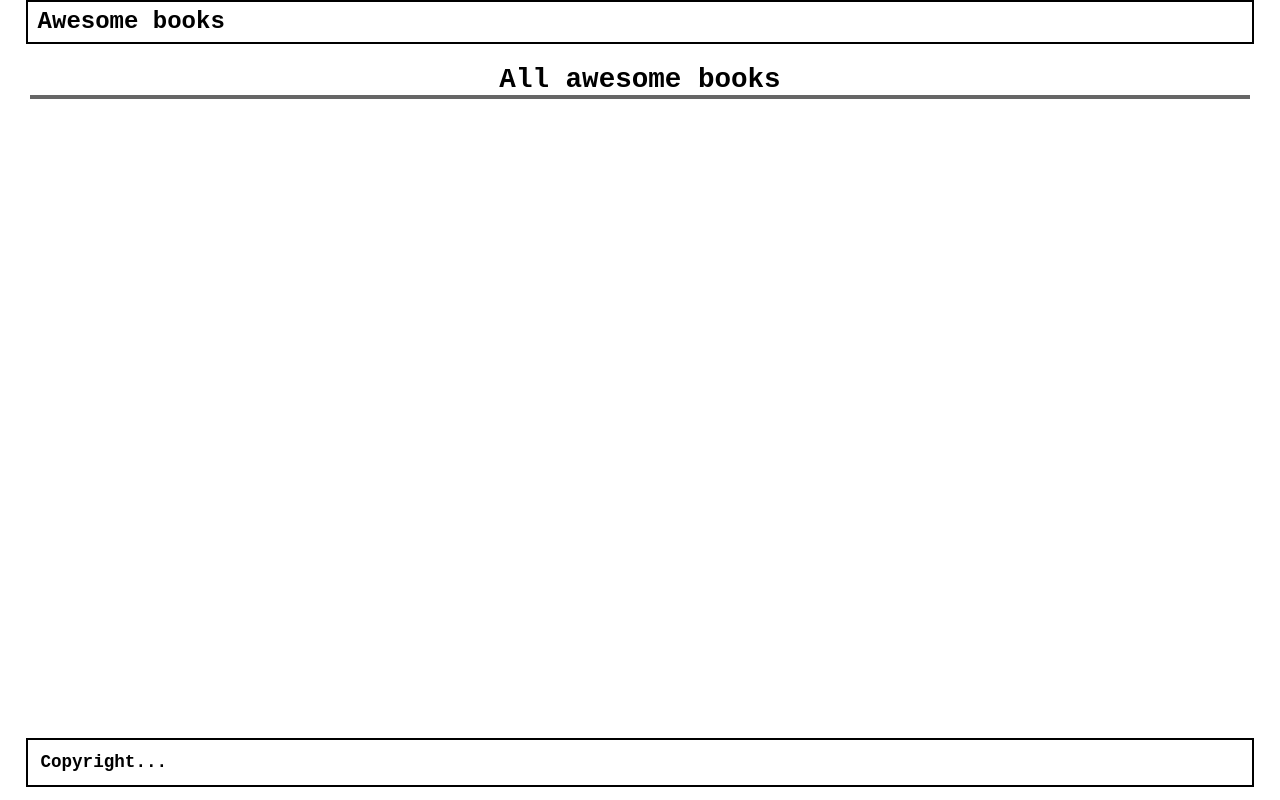
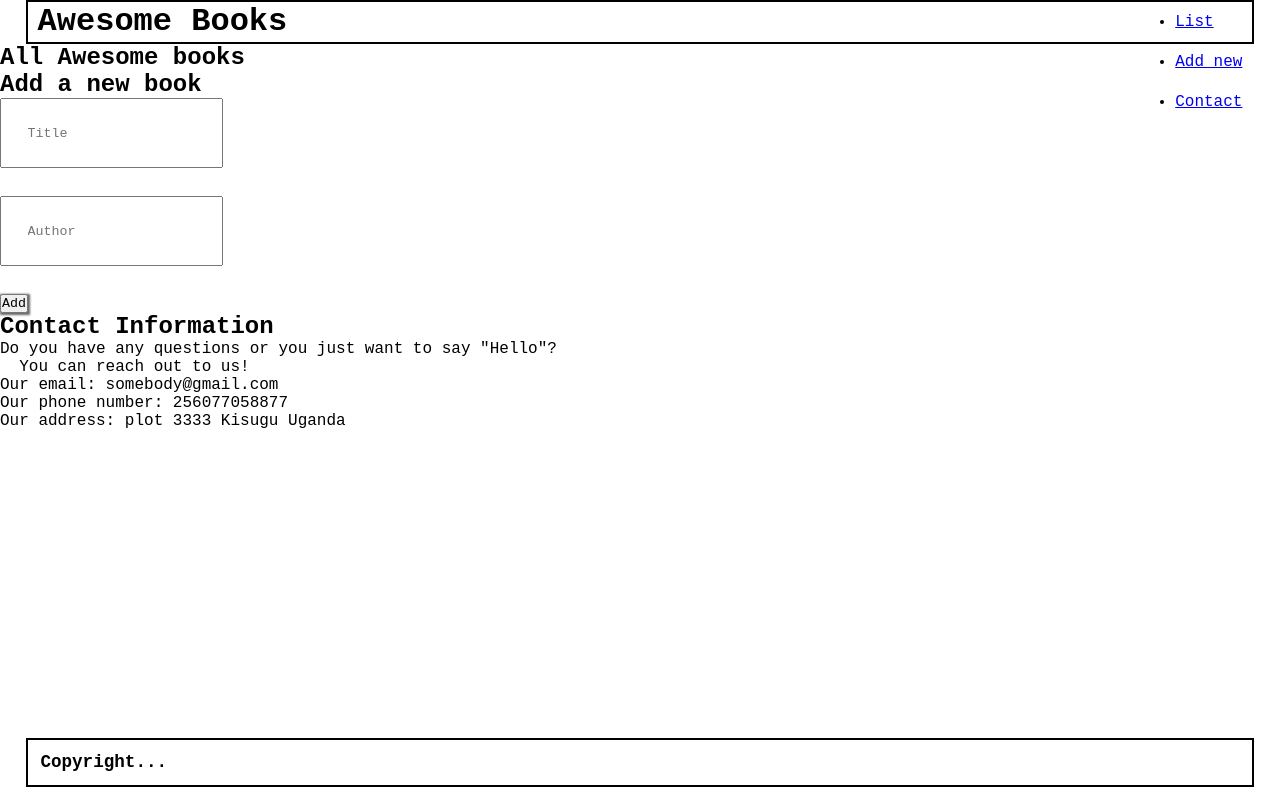
Before and after one commit to nedith/awesome-books-ES6, a website: page index.html in a window 1280 px wide. Drawn offline with Linux system fonts and the light colour scheme.

Commit message:
Modify index.html

```diff
--- a/index.html
+++ b/index.html
@@ -9,50 +9,47 @@
   </head>
 
   <body>
+    <header>
+    <h1>Awesome Books</h1>
+    <div>
+      <ul id="nav-links">
+        <li> <a href="#" class="links book-list-link" id="defaultOpen">List</a> </li>
+        <li> <a href="#" class="links add-new-book">Add new</a> </li>
+        <li> <a href="#" class="links contact-sec">Contact</a> </li>
+      </ul>
+    </div>
+  </header>
   <main>
-    <section>
-      <header>
-        <h1 class="logo-text">Awesome books</h1>
-        <nav id="navbar">
-        </nav>
-      </header>
-      <div id="luxon_date"></div>
+    <section id="allBooks" class="tab-content">
+      <h2 class="header">All Awesome books</h2>
+      <div class="booksContainer" >
+      </div>
     </section>
 
-    <section id="book-page" class="page showing">
-      <h1 class="awesome_books">All awesome books</h1>
-      <ul id="books">
-      </ul>
-    </section>
-
-    <section id="add-page" class="form_section page not-showing">
-      <h3>Add a new book</h3>
-      <form action="/">
-        <input type="text" name="title" placeholder="Title"><br>
-        <input type="text" name="author" placeholder="Author"><br>
-        <p><button id="add" type="submit">Add</button></p>
+    <section id="add-book-form" class="tab-content">
+      <form action="#" id="book-form" class="form">
+        <h2>Add a new book</h2>
+        <input type="text" placeholder="Title" class="addAuthor" id="book-name" required> <br> <br>
+        <input type="text" placeholder="Author" class="addTitle" id="book-author" required> <br> <br>
+        <button type="submit" class="addButton">Add</button>
       </form>
     </section>
 
-    <section id="contact-page" class="page not-showing">
-      <h1 class="contact_heading">
-        Contact Information
-      </h1>
-      <div>
-        <p class="description">Do you have any questions or you just want to say "Hello"? You can reach out to us</p>
-        <ul class="contact_ul">
+    <section id="contact" class="tab-content">
+      <h2>Contact Information</h2>
+     <p>Do you have any questions or you just want to say "Hello"? <br>
+      &nbsp;&nbsp;You can reach out to us!</p>
+
+      <ul>
          <li>Our email: somebody@gmail.com</li>
           <li>Our phone number: 256077058877</li>
           <li>Our address: plot 3333 Kisugu Uganda</li>
       </ul>
-      </div>
+    </section>
 
-    </section>
+
   </main>
-  <footer>
-    Copyright...
-  </footer>
+  <footer>Copyright...</footer>
   <script type="module" src="index.js"></script>
-  </script>
   </body>
 </html>
```
Lines whose indentation alone changed are shown as unchanged.
